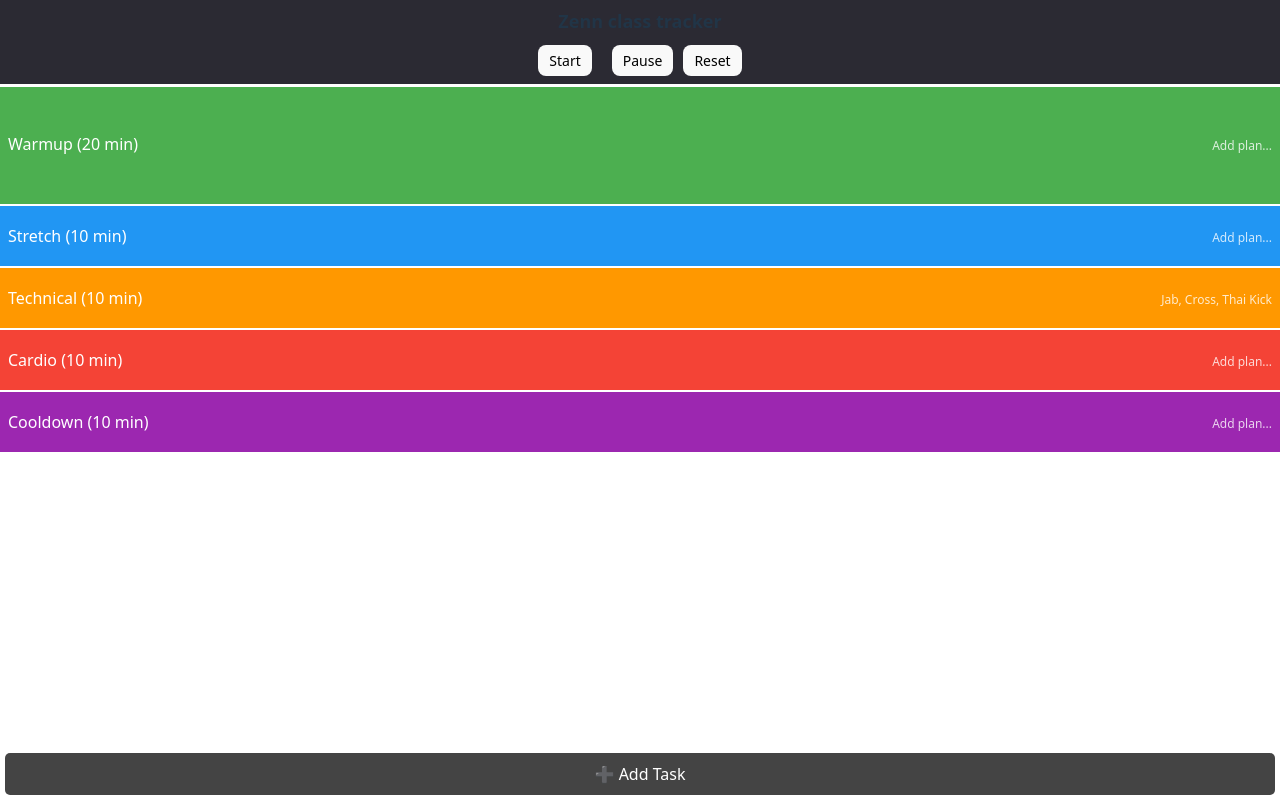
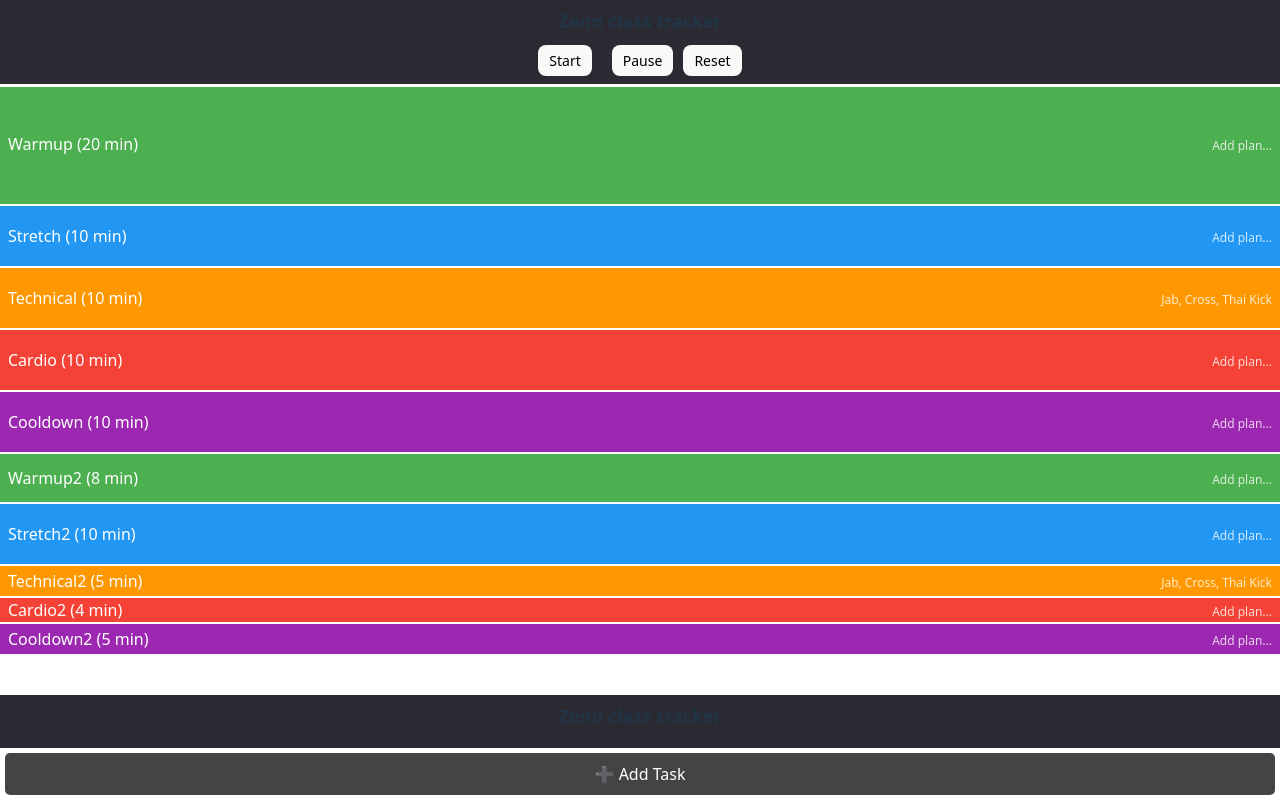
Before and after one commit to powpowdan/zenntrainer, a React (Vite) app: page / in a window 1280 px wide. Built offline with nearby package versions, Linux system fonts and the light colour scheme.

Commit message:
scrollable timeline window for overflow of items

```diff
--- a/src/App.jsx
+++ b/src/App.jsx
@@ -2,6 +2,7 @@ import { useState, useEffect } from "react";
 import Header from "./components/Header";
 import Timeline from "./components/Timeline";
 import AddTaskForm from "./components/AddTaskForm";
+import Blocker from "./components/Blocker";
 
 export default function App() {
   const [isRunning, setIsRunning] = useState(false);
@@ -13,6 +14,11 @@ const [tasks, setTasks] = useState([
   { id: 3, name: "Technical", duration: 10, color: "#ff9800", plan: "Jab, Cross, Thai Kick" },
   { id: 4, name: "Cardio", duration: 10, color: "#f44336", plan: "" },
   { id: 5, name: "Cooldown", duration: 10, color: "#9c27b0", plan: "" },
+   { id: 6, name: "Warmup2", duration: 8, color: "#4caf50", plan: "" },
+  { id: 7, name: "Stretch2", duration: 10, color: "#2196f3", plan: "" },
+  { id: 8, name: "Technical2", duration: 5, color: "#ff9800", plan: "Jab, Cross, Thai Kick" },
+  { id: 9, name: "Cardio2", duration: 4, color: "#f44336", plan: "" },
+  { id: 10, name: "Cooldown2", duration: 5, color: "#9c27b0", plan: "" },
 ]);
 
   const addTask = (task) => {
@@ -71,6 +77,7 @@ useEffect(() => {
       <div style={{ flex: 1, width: "100%", minHeight: 0,    WebkitOverflowScrolling: "touch",  }}>
         <Timeline tasks={tasks} setTasks={setTasks} onDelete={deleteTask} elapsedTime={elapsedTime} />
       </div>
+      <Blocker/>
       <div style={{ flex: "0 0 auto", padding: "5px" }}>
         <AddTaskForm onAdd={addTask} />
 
--- /dev/null
+++ b/src/components/Blocker.jsx
@@ -0,0 +1,15 @@
+export default function Blocker() {
+
+  return (
+    <div
+      style={{
+        textAlign: "center",
+        padding: "8px 0",
+        backgroundColor: "#2b2a33",
+      }}
+    >
+      <h2 style={{ margin: "0 0 10px 0", fontSize: "18px" }}>Zenn class tracker</h2>
+
+    </div>
+  );
+}
--- a/src/components/Timeline.jsx
+++ b/src/components/Timeline.jsx
@@ -65,9 +65,9 @@ const handleDragEnd = (result) => {
             ref={provided.innerRef}
             style={{
               position: "relative",
-              width: "100%",
-              height: "100%",
-              overflowY: "auto",
+      width: "100%",
+      height: "100%",
+      overflowY: "auto",
             }}
           >
             {/* Horizontal progress line */}
@@ -100,7 +100,7 @@ const handleDragEnd = (result) => {
                         : "none",
                       borderRadius: "5px",
                       marginBottom: "2px",
-                      touchAction: "none",
+                      touchAction: "pan-y",
 
                     }}
                   >
```
